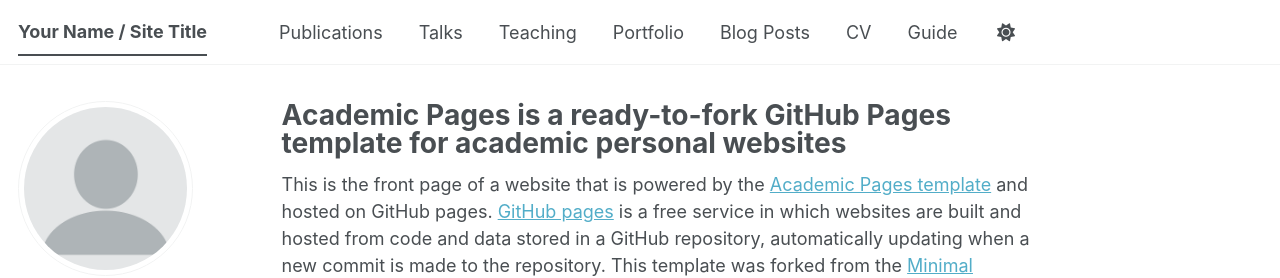
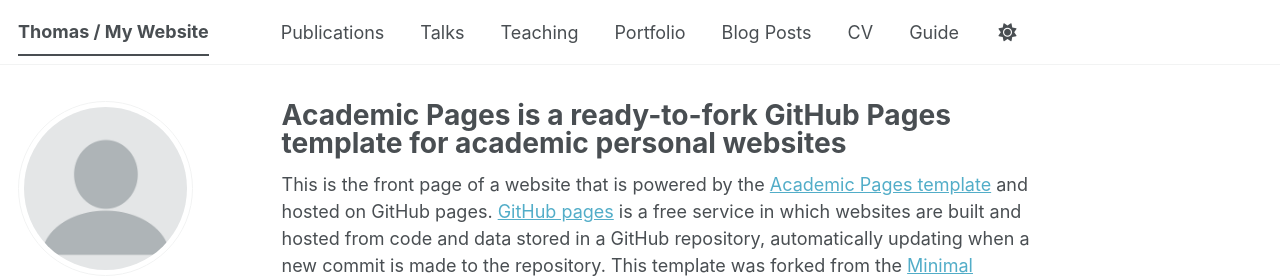
Before and after one commit to Tubbie06/tubbie06.github.io, a Jekyll site: the page built from _pages/about.md, in a window 1280 px wide. Shown: the top 278 px of the page. Built offline with Jekyll 4.4.1, drawn with Linux system fonts in a browser that asks for light colours; some web fonts are replaced; a script bundle is joined from its source files by our own code; library files that are not in the unit come from our copies.

Commit message:
First edit test

```diff
--- a/_config.yml
+++ b/_config.yml
@@ -9,7 +9,7 @@
 # Basic Site Settings
 locale                   : "en-US"
 site_theme               : "default" # The available themes options are "default", "air", "sunrise", "mint", "dirt" and "contrast"
-title                    : "Your Name / Site Title"
+title                    : "Thomas / My Website"
 title_separator          : "-"
 name                     : &name "Your Name"
 description              : &description "Your Name's academic portfolio"   # Update this with a general description of your site, this is the default if not overridden by a page
```
